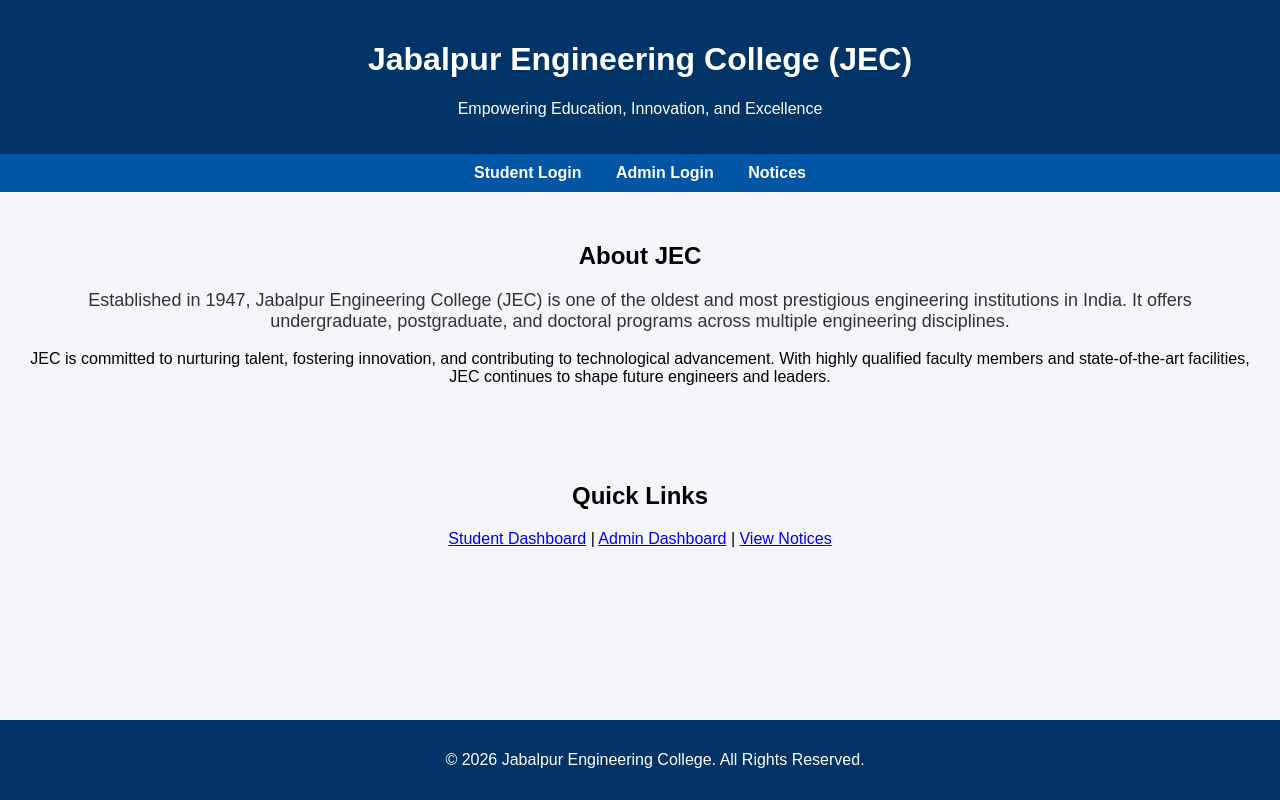
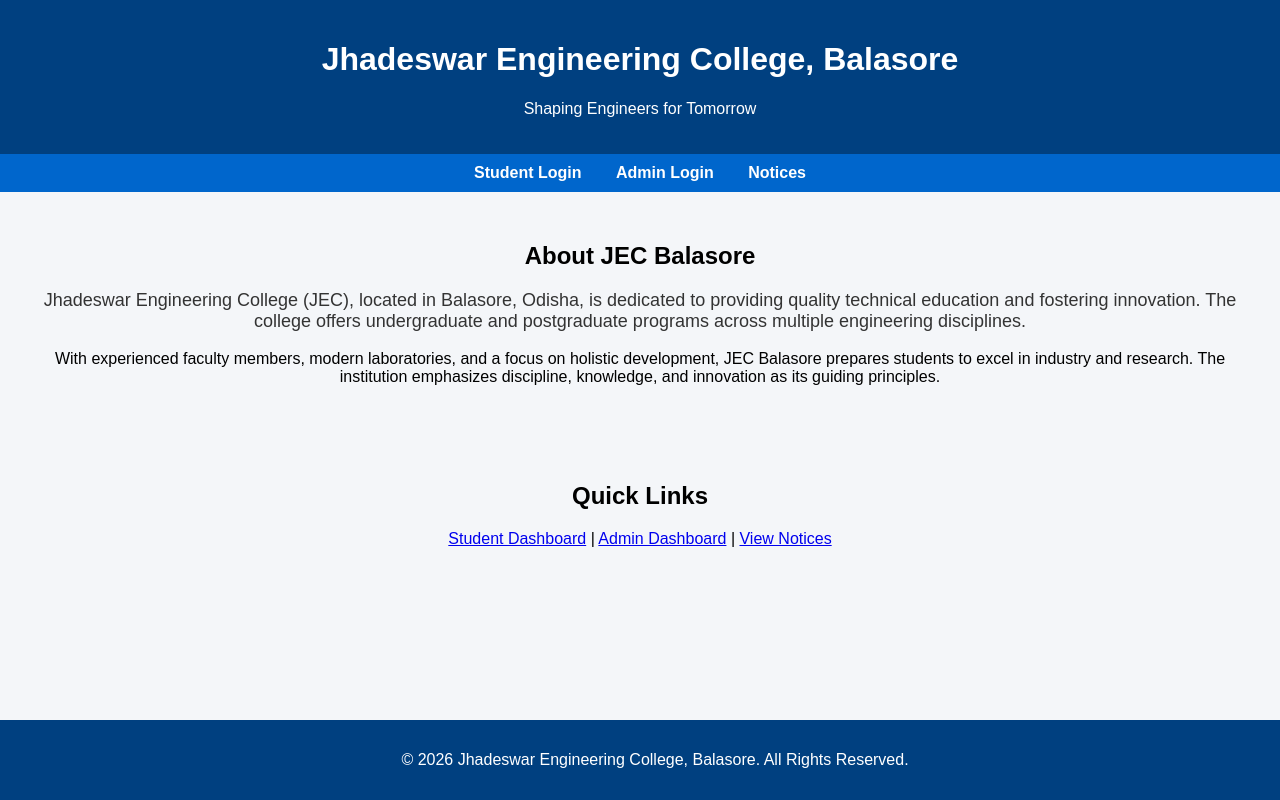
Before and after one commit to Rudranarayan747/jec-flask-app, a Flask app: page / in a window 1280 px wide. Run offline with Flask 3, Linux system fonts and the light colour scheme.

Commit message:
Update college name and details in index.html

```diff
--- a/templates/index.html
+++ b/templates/index.html
@@ -1,7 +1,7 @@
 <!DOCTYPE html>
 <html>
 <head>
-    <title>Welcome to JEC Portal</title>
+    <title>Jhadeswar Engineering College, Balasore</title>
     <style>
         body {
             font-family: Arial, sans-serif;
@@ -10,13 +10,13 @@
             padding: 0;
         }
         header {
-            background: #003366;
+            background: #004080;
             color: white;
             padding: 20px;
             text-align: center;
         }
         nav {
-            background: #0055a5;
+            background: #0066cc;
             padding: 10px;
             text-align: center;
         }
@@ -31,7 +31,7 @@
             text-align: center;
         }
         footer {
-            background: #003366;
+            background: #004080;
             color: white;
             text-align: center;
             padding: 15px;
@@ -47,8 +47,8 @@
 </head>
 <body>
     <header>
-        <h1>Jabalpur Engineering College (JEC)</h1>
-        <p>Empowering Education, Innovation, and Excellence</p>
+        <h1>Jhadeswar Engineering College, Balasore</h1>
+        <p>Shaping Engineers for Tomorrow</p>
     </header>
 
     <nav>
@@ -58,14 +58,14 @@
     </nav>
 
     <section>
-        <h2>About JEC</h2>
+        <h2>About JEC Balasore</h2>
         <p class="highlight">
-            Established in 1947, Jabalpur Engineering College (JEC) is one of the oldest and most prestigious engineering institutions in India.
-            It offers undergraduate, postgraduate, and doctoral programs across multiple engineering disciplines.
+            Jhadeswar Engineering College (JEC), located in Balasore, Odisha, is dedicated to providing quality technical education and fostering innovation.
+            The college offers undergraduate and postgraduate programs across multiple engineering disciplines.
         </p>
         <p>
-            JEC is committed to nurturing talent, fostering innovation, and contributing to technological advancement.
-            With highly qualified faculty members and state-of-the-art facilities, JEC continues to shape future engineers and leaders.
+            With experienced faculty members, modern laboratories, and a focus on holistic development, JEC Balasore prepares students to excel in industry and research.
+            The institution emphasizes discipline, knowledge, and innovation as its guiding principles.
         </p>
     </section>
 
@@ -79,7 +79,7 @@
     </section>
 
     <footer>
-        <p>&copy; 2026 Jabalpur Engineering College. All Rights Reserved.</p>
+        <p>&copy; 2026 Jhadeswar Engineering College, Balasore. All Rights Reserved.</p>
     </footer>
 </body>
 </html>
```
